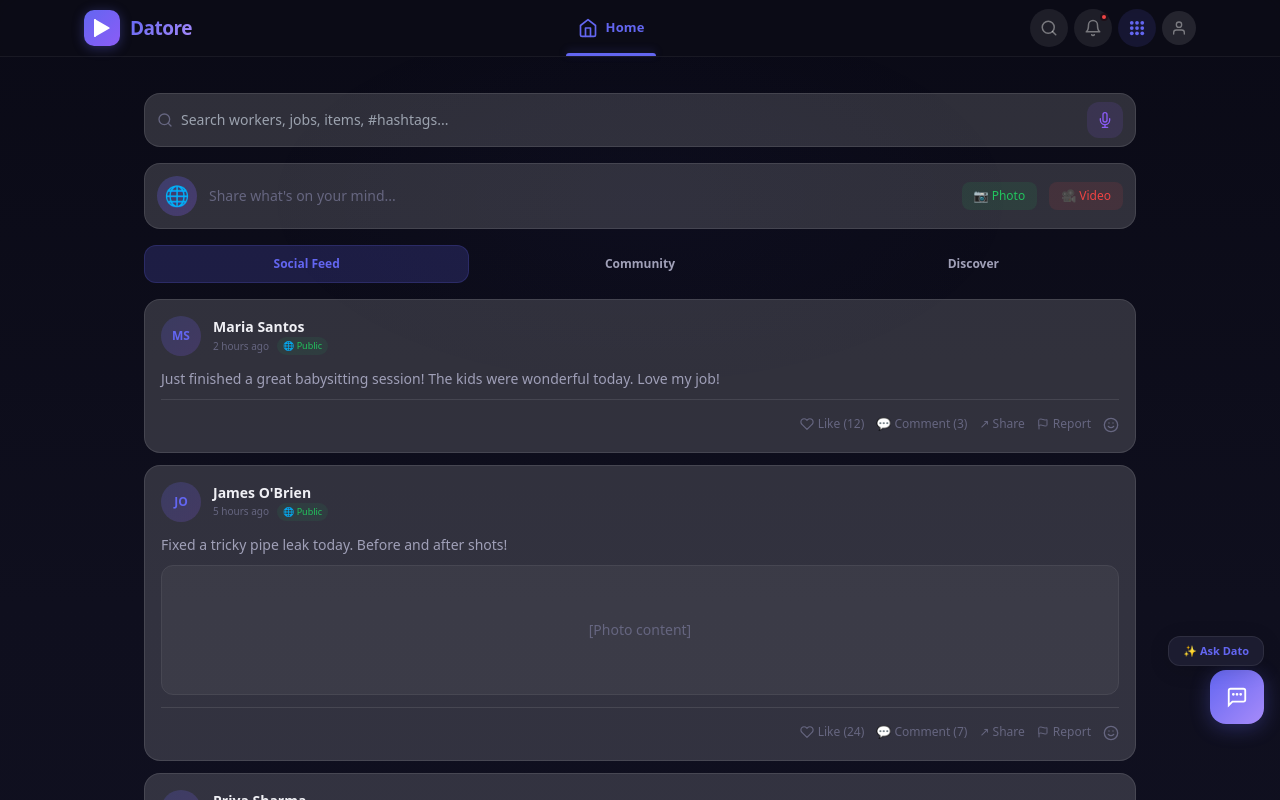
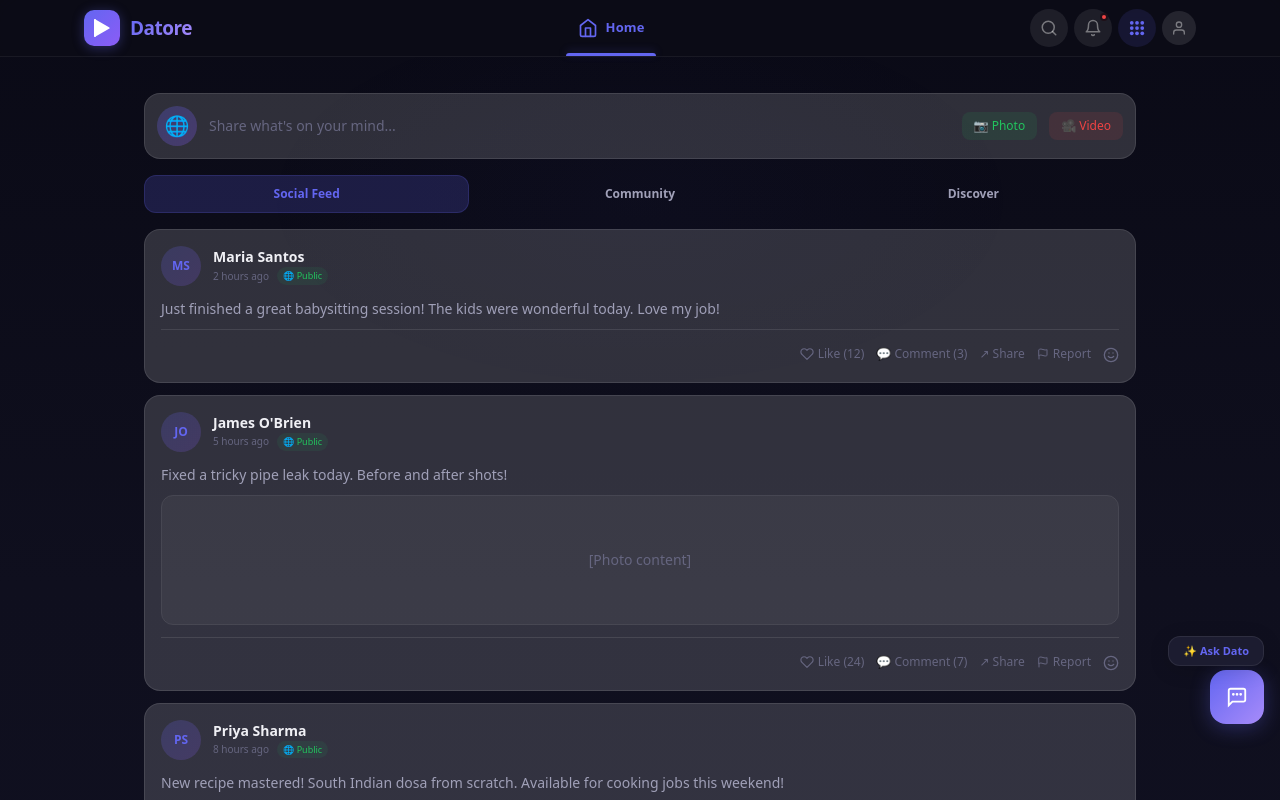
Before and after one commit to riteshshri3107-a11y/Datore, a Next.js app: page /home in a window 1280 px wide. Shown: the top 800 px of the page. Built offline with nearby package versions, Linux system fonts and the light colour scheme.

Commit message:
Remove search bar from front page
Also remove the search bar with voice mic, which was part of the
highlighted area to be removed.

https://claude.ai/code/session_017rZnHKgDYHwmb2zFW77mQj

```diff
--- a/app/(main)/home/page.tsx
+++ b/app/(main)/home/page.tsx
@@ -260,16 +260,6 @@ export default function HomePage() {
           </div>
         </div>
       )}
-
-      {/* Search Bar with Voice Mic */}
-      <div className="flex items-center gap-2 rounded-2xl px-3 py-2" style={{ background:t.card, border:`1px solid ${t.cardBorder}` }}>
-        <IcoSearch size={16} color={t.textMuted} />
-        <input value={searchText} onChange={e=>setSearchText(e.target.value)} onKeyDown={e=>{if(e.key==='Enter'&&searchText.trim()) router.push(`/search?q=${encodeURIComponent(searchText)}`);}} placeholder="Search workers, jobs, items, #hashtags..." className="flex-1 text-sm outline-none bg-transparent" style={{ color:t.text }} />
-        <button onClick={startVoiceSearch} className="w-9 h-9 rounded-xl flex items-center justify-center" style={{ background:voiceSearch?'rgba(239,68,68,0.15)':'rgba(139,92,246,0.12)' }}>
-          <IcoMic size={16} color={voiceSearch?'#ef4444':'#8b5cf6'} />
-        </button>
-      </div>
-      {voiceSearch && <p className="text-xs text-center animate-pulse" style={{ color:'#ef4444' }}>🎙️ Listening...</p>}
 
       {/* Create Post Bar */}
       <div className="rounded-2xl p-3" style={{ background:t.card, border:`1px solid ${t.cardBorder}` }}>
```
